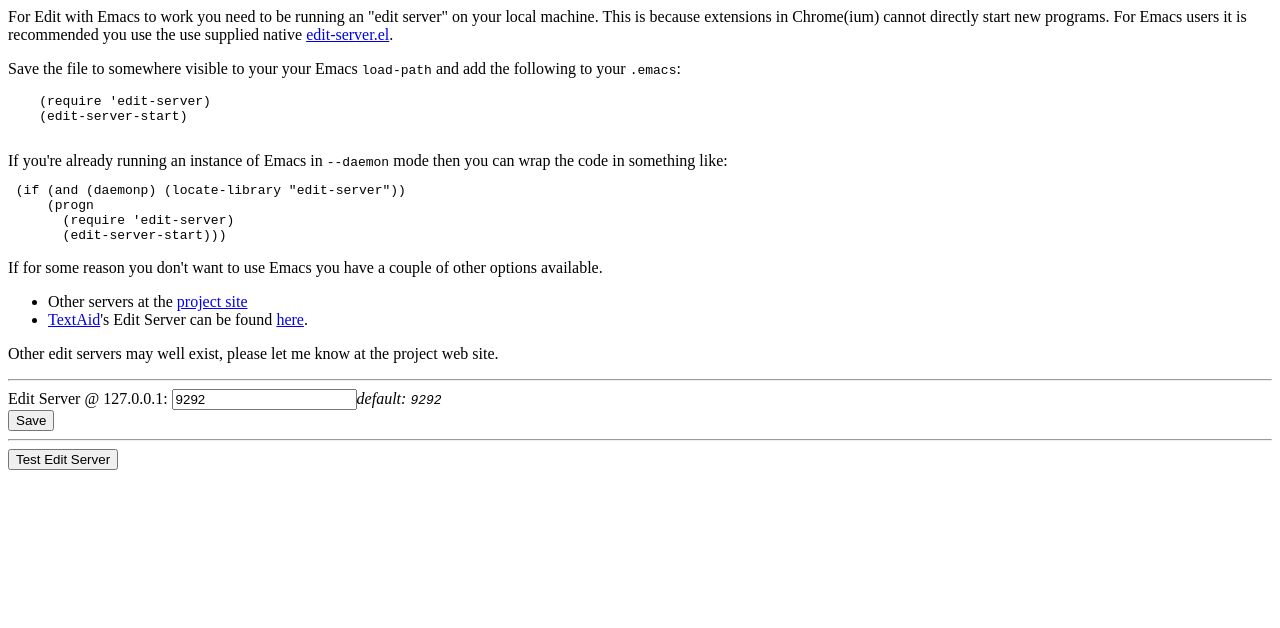
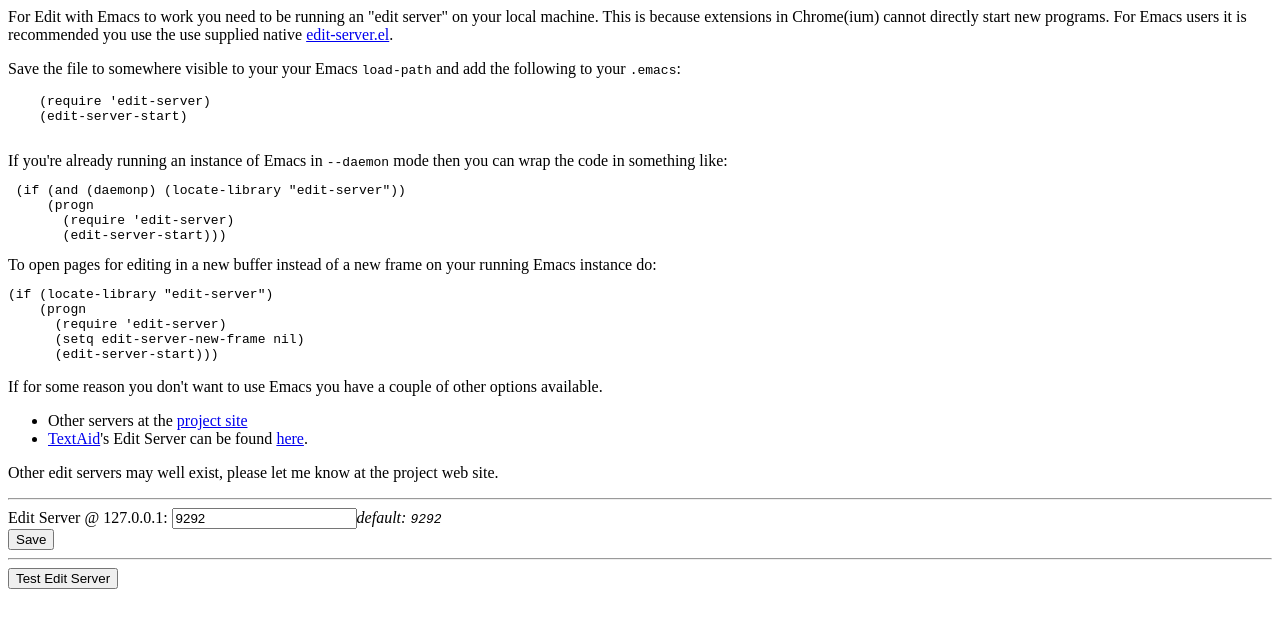
Before and after one commit to stsquad/emacs_chrome, a plain HTML site: page options.html in a window 1280 px wide. Drawn offline with Linux system fonts and the light colour scheme.

Commit message:
mention how you can use edit-server-new-frame=nil to open new buffers, not frames

```diff
--- a/options.html
+++ b/options.html
@@ -19,6 +19,17 @@
        (require 'edit-server)
        (edit-server-start)))
 </pre>
+
+To open pages for editing in a new buffer instead of a new frame on
+your running Emacs instance do:
+<pre>
+(if (locate-library "edit-server")
+    (progn
+      (require 'edit-server)
+      (setq edit-server-new-frame nil)
+      (edit-server-start)))
+</pre>
+
 <p>
 If for some reason you don't want to use Emacs you have a couple of other options available.
 <ul>
```
